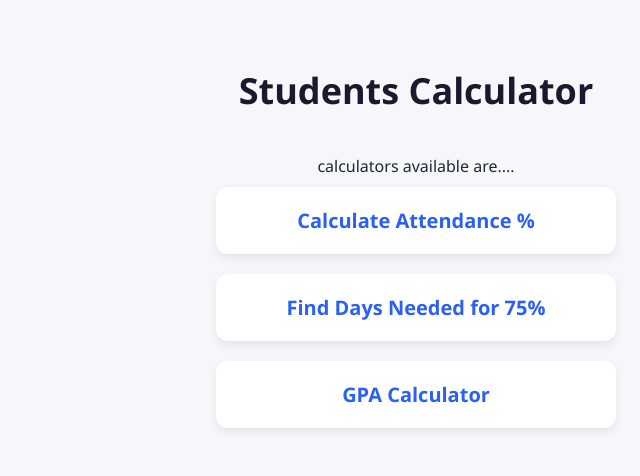
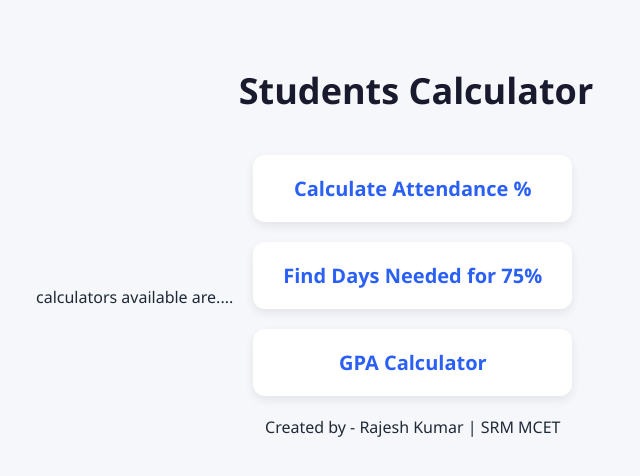
Before and after one commit to rajeshkumar-2005/gpa-attendance-tracker, a Flask app: page / in a window 1280 px wide. Shown: the part 204-680 px from the top of the page, without its empty margins (224-864 px from the left). Run offline with Flask 3, Linux system fonts and the light colour scheme.

Commit message:
Updated index page with footer

```diff
--- a/templates/index.html
+++ b/templates/index.html
@@ -6,7 +6,7 @@
 <div class="a1">
   <h1 class="title">Students Calculator</h1>
 
-  <div clas="a2">
+  <div class="a2">
     <p>calculators available are....</p>
     <div class="c1">
       <a href="/attendance" class="x1">Calculate Attendance %</a>
@@ -15,3 +15,6 @@
     <div>
   <div>
 <div>
+<div class="footer">
+    <p>Created by - Rajesh Kumar |  SRM MCET</p>
+</div>
```
